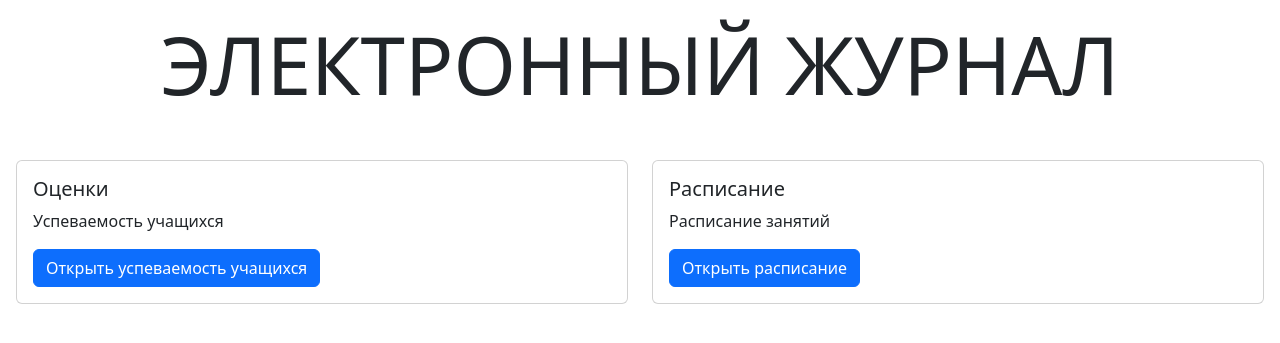
After one commit to Saggor/DjangoProjectLiskina, a Django app: page / in a window 1280 px wide. The commit adds this page. Shown: the top 343 px of the page. Run offline with Django 4.2, Linux system fonts and the light colour scheme; some libraries are stand-ins or nearby versions.

Commit message:
Внесла изменения вьюшки и gitignore

```diff
--- a/projectDjango/btest/templates/btest/dnevnik.html
+++ b/projectDjango/btest/templates/btest/dnevnik.html
@@ -5,13 +5,13 @@
     {% load bootstrap5 %}
 	{% bootstrap_javascript %}
 	{% bootstrap_css %}
-<title>Электронный дневник</title>
+    <title>Электронный журнал</title>
 </head>
 <body>
 
 <nav class="navbar navbar-expand-lg navbar-light bg-light">
   <div class="container-fluid">
-    <a class="navbar-brand" href="#">Страницы</a>
+    <a class="navbar-brand" href="/">Страницы</a>
     <button class="navbar-toggler" type="button" data-bs-toggle="collapse" data-bs-target="#navbarNav" aria-controls="navbarNav" aria-expanded="false" aria-label="Toggle navigation">
       <span class="navbar-toggler-icon"></span>
     </button>
--- /dev/null
+++ b/projectDjango/btest/templates/btest/index.html
@@ -0,0 +1,38 @@
+<!DOCTYPE html>
+<html lang="ru">
+<head>
+    <meta charset="UTF-8">
+	{% load bootstrap5 %}
+	{% bootstrap_javascript %}
+	{% bootstrap_css %}
+	<title>Главная - Разделы электронного журнала</title>
+</head>
+<body class="m-3">
+
+<div class="col">
+    <div class="card-body text-center display-1 mb-5">ЭЛЕКТРОННЫЙ ЖУРНАЛ</div>
+    <div class="row h-80 align-items-center">
+      <div class="col-sm-6">
+        <div class="card">
+          <div class="card-body">
+            <h5 class="card-title">Оценки</h5>
+            <p class="card-text">Успеваемость учащихся</p>
+            <a href="/dnevnik" class="btn btn-primary">Открыть успеваемость учащихся</a>
+          </div>
+        </div>
+      </div>
+      <div class="col-sm-6">
+        <div class="card">
+          <div class="card-body">
+            <h5 class="card-title">Расписание</h5>
+            <p class="card-text">Расписание занятий</p>
+            <a href="/schedule" class="btn btn-primary">Открыть расписание</a>
+          </div>
+        </div>
+      </div>
+    </div>
+</div>
+
+
+</body>
+</html>
--- a/projectDjango/btest/templates/btest/schedule.html
+++ b/projectDjango/btest/templates/btest/schedule.html
@@ -5,13 +5,13 @@
     {% load bootstrap5 %}
 	{% bootstrap_javascript %}
 	{% bootstrap_css %}
-<title>Список занятий</title>
+    <title>Список занятий</title>
 </head>
 <body>
 
 <nav class="navbar navbar-expand-lg navbar-light bg-light">
   <div class="container-fluid">
-    <a class="navbar-brand" href="#">Страницы</a>
+    <a class="navbar-brand" href="/">Страницы</a>
     <button class="navbar-toggler" type="button" data-bs-toggle="collapse" data-bs-target="#navbarNav" aria-controls="navbarNav" aria-expanded="false" aria-label="Toggle navigation">
       <span class="navbar-toggler-icon"></span>
     </button>
--- a/projectDjango/btest/views.py
+++ b/projectDjango/btest/views.py
@@ -1,6 +1,9 @@
 from django.shortcuts import render
 from .models import *
 
+
+def index(request):
+    return render(request, "btest/index.html")
 
 def dnevnik(request):
     grades = Grade.objects.all()
--- a/projectDjango/projectDjango/urls.py
+++ b/projectDjango/projectDjango/urls.py
@@ -21,6 +21,7 @@ from btest import views
 
 urlpatterns = [
     path('admin/', admin.site.urls),
+    path('', views.index),
     path('dnevnik', views.dnevnik),
     path('schedule', views.schedule),
 ]
```
